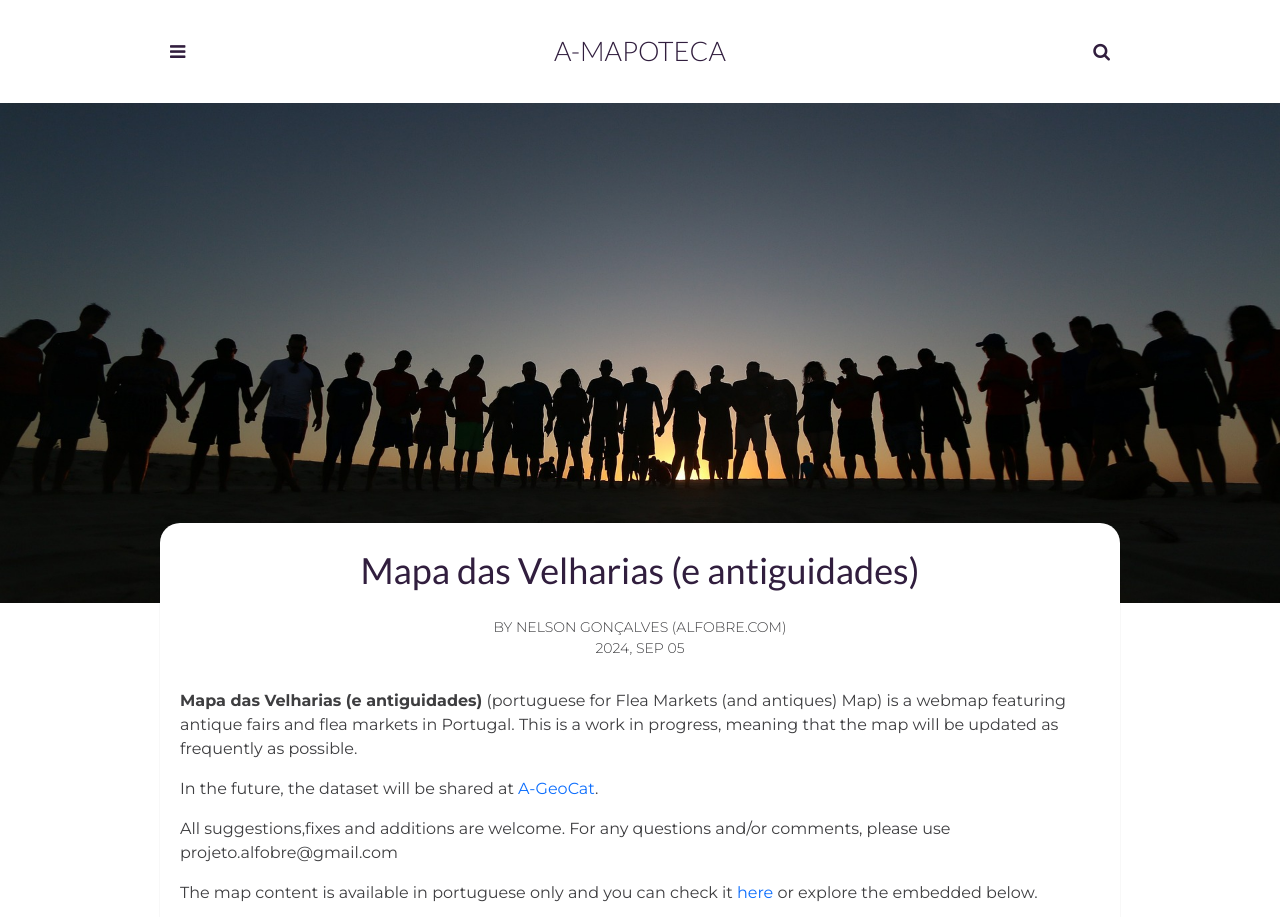
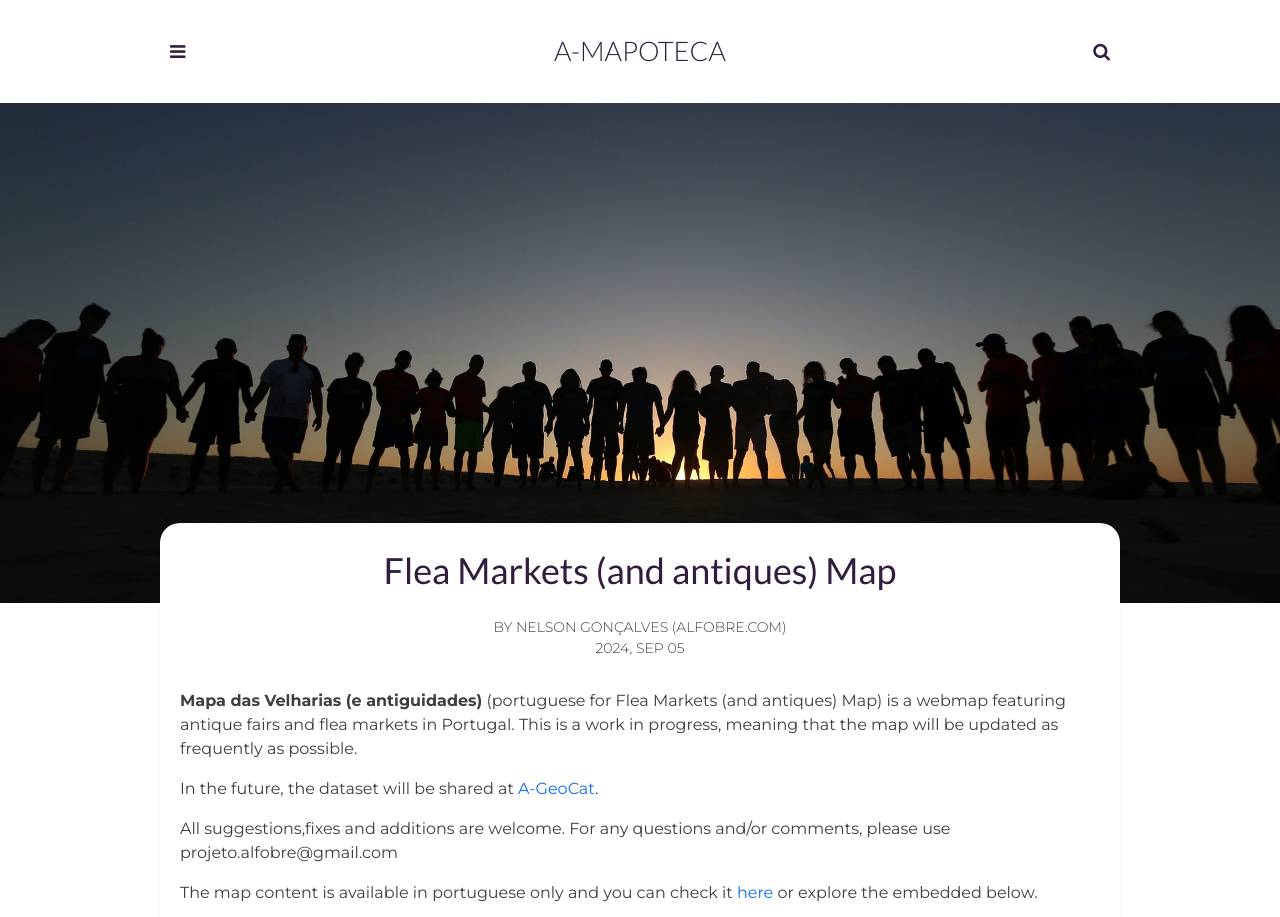
Before and after one commit to projetoalfobre/a-mapoteca, a Jekyll site: the page built from _posts/2024-09-05-mapa-das-velharias.markdown, in a window 1280 px wide, cut to the strip 0-917 px from the top of the page. Built offline with Jekyll 4.4.1, drawn with Linux system fonts in a browser that asks for light colours; comment, search, counter and statistics services are not loaded.

Commit message:
Update 2024-09-05-mapa-das-velharias.markdown

```diff
--- a/_posts/2024-09-05-mapa-das-velharias.markdown
+++ b/_posts/2024-09-05-mapa-das-velharias.markdown
@@ -1,6 +1,6 @@
 ---
 layout: post
-title: Mapa das Velharias (e antiguidades)
+title: Flea Markets (and antiques) Map
 map-title: Mapa das Velharias (e antiguidades)
 date: 2024-09-05 13:32:20 +0300
 description: This is an online map featuring antique fairs and flea markets in Portugal. # Add post description (optional)
```
